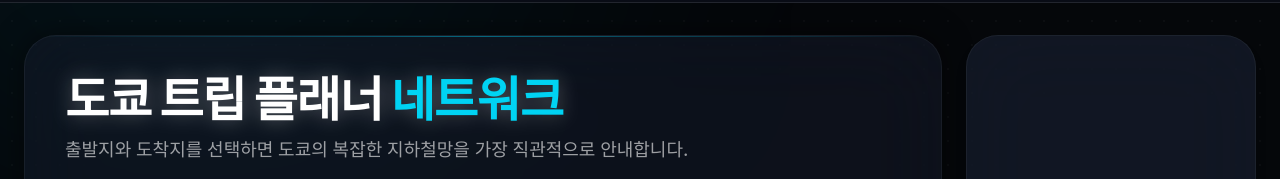
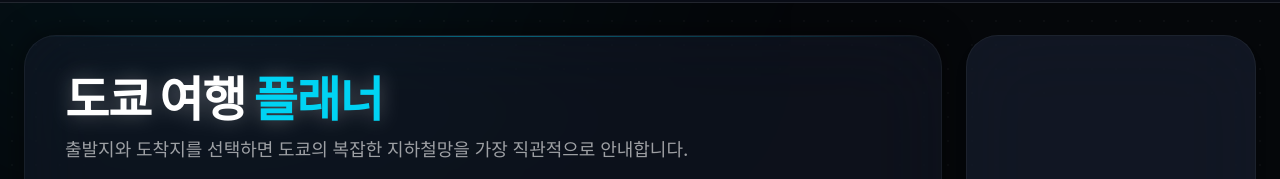
Before and after one commit to Lucas67789/tokyo-trip, a Next.js app: page / in a window 1280 px wide. Shown: the part 135-314 px from the top of the page. Built offline with nearby package versions, Linux system fonts and the light colour scheme; no server answers; the database is empty; a web font is replaced by a local one.

Commit message:
style: change hero text to 도쿄 여행 플래너

```diff
--- a/src/app/page.tsx
+++ b/src/app/page.tsx
@@ -322,7 +322,7 @@ export default async function Home() {
 
             <div className="mb-8">
               <h1 className="text-4xl md:text-5xl font-black text-white tracking-tight drop-shadow-[0_0_10px_rgba(255,255,255,0.3)]">
-                도쿄 트립 플래너 <span className="text-cyan-400">네트워크</span>
+                도쿄 여행 <span className="text-cyan-400">플래너</span>
               </h1>
               <p className="text-lg text-white/60 font-medium mt-3">
                 출발지와 도착지를 선택하면 도쿄의 복잡한 지하철망을 가장 직관적으로 안내합니다.
```
